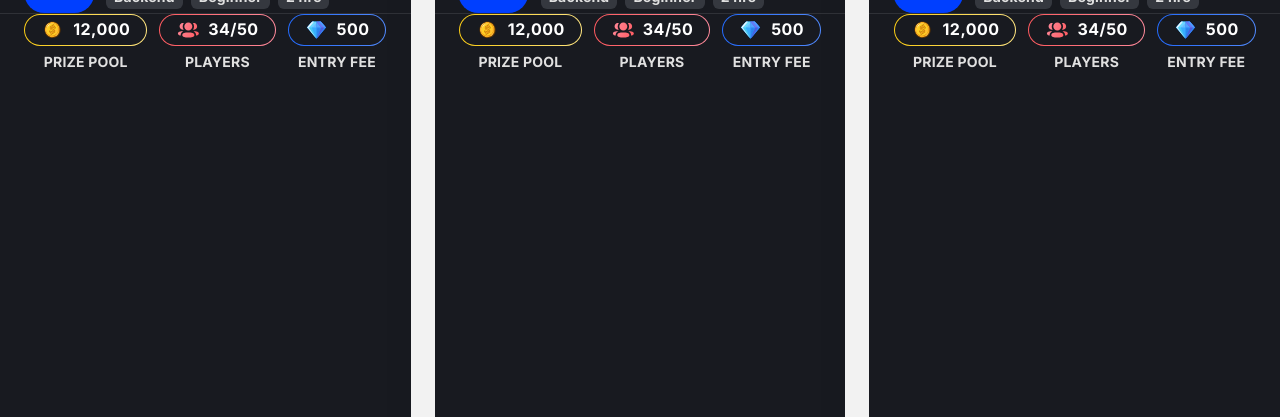
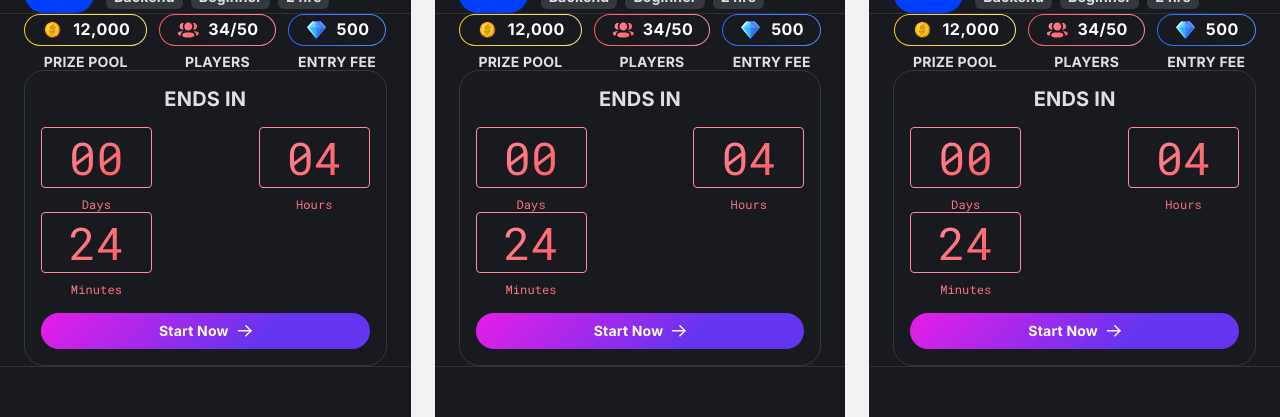
Before and after one commit to est-kim/radicalx, a React (Create React App) app: page / in a window 1280 px wide. Shown: the part 361-778 px from the top of the page. Built offline with nearby package versions, Linux system fonts and the light colour scheme.

Commit message:
Timer component built

```diff
--- a/public/index.html
+++ b/public/index.html
@@ -26,6 +26,7 @@
     -->
     <title>React App</title>
     <link rel="stylesheet" href="https://fonts.googleapis.com/css2?family=Inter:wght@400;700&display=swap">
+    <link rel="stylesheet" href="https://fonts.googleapis.com/css?family=Roboto+Mono">
   </head>
   <body>
     <noscript>You need to enable JavaScript to run this app.</noscript>
--- /dev/null
+++ b/src/layouts/MainAppLayout/MissionsCard/MissionButton/MissionButton.js
@@ -0,0 +1,13 @@
+import { Button } from "@mui/material";
+import { styled } from "@mui/system";
+import styles from "./styles";
+
+const MissionButton = styled(Button)({
+  ...styles.missionButtonStyle,
+  background: "linear-gradient(315deg, #6335F0 31.66%, #E71DE7 100%)",
+  "&.MuiButton-root": {
+    background: "linear-gradient(315deg, #6335F0 31.66%, #E71DE7 100%)",
+  },
+});
+
+export default MissionButton;
--- /dev/null
+++ b/src/layouts/MainAppLayout/MissionsCard/MissionButton/styles.js
@@ -0,0 +1,21 @@
+const styles = {
+    missionButtonStyle: {
+      display: "flex",
+      padding: "8px 24px",
+      justifyContent: "center",
+      alignItems: "center",
+      gap: "8px",
+      alignSelf: "stretch",
+      borderRadius: "100px",
+      color: "#FFF",
+      textAlign: "center",
+      fontFamily: "Inter",
+      fontStyle: "normal",
+      fontWeight: "900",
+      lineHeight: "140%",
+      letterSpacing: "0.2px",
+      textTransform: "none"
+    },
+  };
+
+  export default styles;
--- /dev/null
+++ b/src/layouts/MainAppLayout/MissionsCard/MissionButtonArrowIcon/MissionButtonArrowIcon.js
@@ -0,0 +1,14 @@
+import styles from "./styles";
+
+function ArrowRightIcon({ ...props }) {
+  return (
+    <img
+      src="ArrowRight.svg"
+      alt="Arrow Right"
+      {...styles.arrowStyle}
+      {...props}
+    />
+  );
+}
+
+export default ArrowRightIcon;
--- /dev/null
+++ b/src/layouts/MainAppLayout/MissionsCard/MissionButtonArrowIcon/styles.js
@@ -0,0 +1,10 @@
+const styles = {
+    arrowStyle: {
+        sx: {
+            width: "20px",
+            height: "20px"
+        }
+    }
+}
+
+export default styles;
--- a/src/layouts/MainAppLayout/MissionsCard/MissionCard.js
+++ b/src/layouts/MainAppLayout/MissionsCard/MissionCard.js
@@ -13,6 +13,7 @@ import CompanyName from "./CompanyName/CompanyName";
 import CurrencyRow from "./CurrencyRow/CurrencyRow";
 import MissionCardImage from "./MissionCardImage/MissionCardImage";
 import MissionTag from "./MissionTag/MissionTag";
+import Timer from "./Timer/Timer";
 import styles from "./styles";
 
 
@@ -44,6 +45,8 @@ function MissionCard() {
         </CardContent>
         <Divider {...styles.dividerStyle} />
         <CurrencyRow/>
+        <Timer/>
+        <Divider {...styles.dividerStyle} />
       </Card>
     </Grid>
   );
--- /dev/null
+++ b/src/layouts/MainAppLayout/MissionsCard/Timer/Timer.js
@@ -0,0 +1,47 @@
+import { Grid, Typography, Box, SvgIcon } from "@mui/material";
+import { styled } from "@mui/system";
+import styles from "./styles";
+import MissionButton from "../MissionButton/MissionButton";
+import MissionButtonArrowIcon from "../MissionButtonArrowIcon/MissionButtonArrowIcon";
+
+const Gradient = styled(Typography)({
+  background: "linear-gradient(315deg, #FF5A5F 0%, #FF8A9B 100%)",
+  "-webkit-background-clip": "text",
+  "-webkit-text-fill-color": "transparent",
+});
+
+function Timer() {
+  return (
+    <Grid {...styles.outerBoxStyle}>
+      <Grid container {...styles.boxStyle}>
+        <Typography {...styles.endsInStyle}>Ends In</Typography>
+        <Grid container direction="row" justifyContent="space-between">
+          <Grid item direction="column">
+            <Box {...styles.timerBoxStyle}>
+              <Gradient {...styles.timerNumberStyle}>00</Gradient>
+            </Box>
+            <Gradient {...styles.timerTextStyle}>Days</Gradient>
+          </Grid>
+          <Grid item>
+            <Box {...styles.timerBoxStyle}>
+              <Gradient {...styles.timerNumberStyle}>04</Gradient>
+            </Box>
+            <Gradient {...styles.timerTextStyle}>Hours</Gradient>
+          </Grid>
+          <Grid item>
+            <Box {...styles.timerBoxStyle}>
+              <Gradient {...styles.timerNumberStyle}>24</Gradient>
+            </Box>
+            <Gradient {...styles.timerTextStyle}>Minutes</Gradient>
+          </Grid>
+        </Grid>
+        <MissionButton>
+          Start Now
+          <MissionButtonArrowIcon />
+        </MissionButton>
+      </Grid>
+    </Grid>
+  );
+}
+
+export default Timer;
--- /dev/null
+++ b/src/layouts/MainAppLayout/MissionsCard/Timer/styles.js
@@ -0,0 +1,64 @@
+const styles = {
+  boxStyle: {
+    sx: {
+      border: "1px solid #35383F",
+      borderRadius: "20px",
+      padding: "16px",
+      flexDirection: "column",
+      alignItems: "center",
+      alignSelf: "stretch",
+      gap: "16px",
+    },
+  },
+  endsInStyle: {
+    sx: {
+      color: "#E0E0E0",
+      fontFamily: "Inter",
+      fontSize: "20px",
+      fontStyle: "normal",
+      fontWeight: "700",
+      lineHeight: "normal",
+      letterSpacing: "0.2px",
+      textTransform: "uppercase",
+    },
+  },
+  outerBoxStyle: {
+    sx: {
+      padding: "0px 24px",
+    },
+  },
+  timerBoxStyle: {
+    sx: {
+      display: 'flex',
+      justifyContent: 'center',
+      alignItems: 'center',
+      gap: '10px',
+      alignSelf: 'stretch',
+      padding: '0px 27px',
+      borderRadius: '4px',
+      border: "1px solid #FF8A9B"
+    },
+  },
+  timerNumberStyle: {
+    sx: {
+      fontFamily: "Roboto Mono",
+      fontSize: "45px",
+      fontStyle: "normal",
+      fontWeight: "400",
+      lineHeight: "normal",
+    },
+  },
+  timerTextStyle: {
+    sx: {
+        marginTop: "8px",
+        fontFamily: "Roboto Mono",
+        fontSize: "12px",
+        fontStyle: "normal",
+        fontWeight: "400",
+        lineHeight: "normal",
+        textAlign: "center"
+    }
+  }
+};
+
+export default styles;
```
Also changed, not shown: public/ArrowRight.svg (added).
